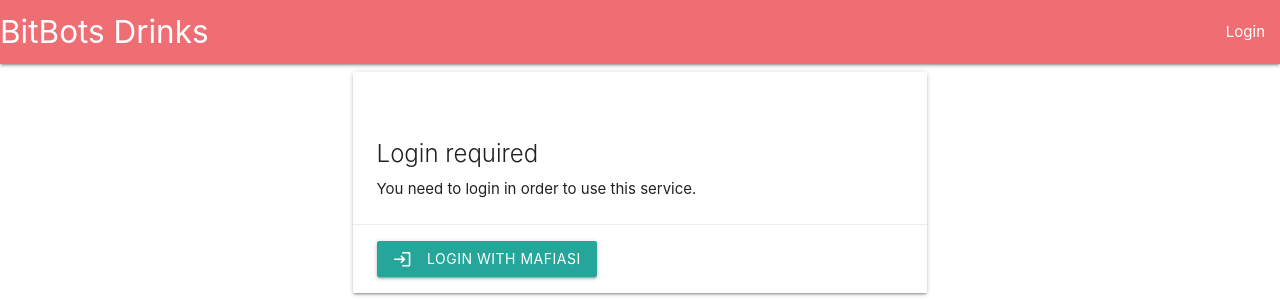
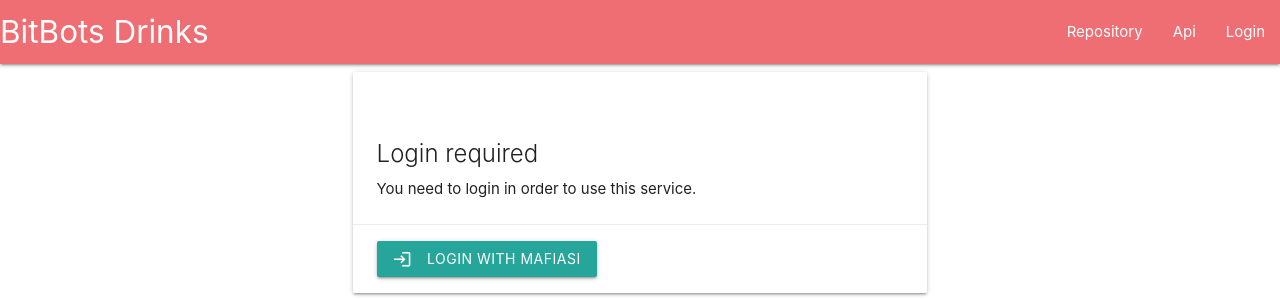
Before and after one commit to fsinfuhh/vinywaji, a Django app: template src/bitbots_drinks_gui/templates/base.html in a window 1280 px wide. Shown: the top 300 px of the page. Run offline with Django 3.2, Linux system fonts and the light colour scheme; the template is opened without the code that fills it, so the values that code supplies are empty.

Commit message:
add repo and api links to navbar

```diff
--- a/src/bitbots_drinks_gui/templates/components/navbar.html
+++ b/src/bitbots_drinks_gui/templates/components/navbar.html
@@ -2,6 +2,8 @@
     <div class="nav-wrapper">
         <a href="/" class="brand-logo">BitBots Drinks</a>
         <ul class="right">
+            <li><a href="https://github.com/bit-bots/bitbots_drinks" target="_blank" rel="noopener">Repository</a></li>
+            <li><a href="{% url 'swagger-ui' %}">Api</a></li>
             {% if request.user.is_anonymous %}
                 <li><a href="{% url 'django_auth_mafiasi:login' %}">Login</a></li>
             {% else %}
```
